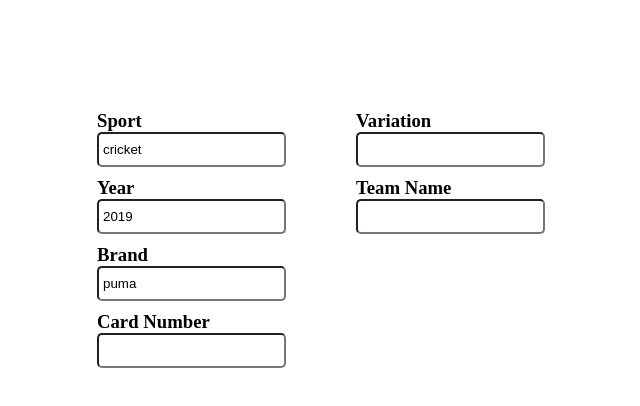
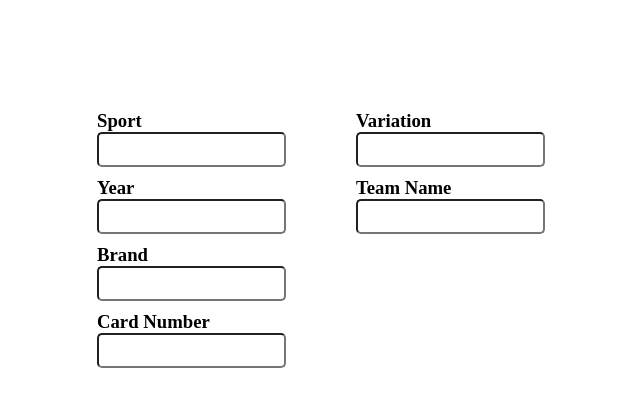
Before and after one commit to shaheen2013/tcdb-form, a plain HTML site: page index.html in a window 1280 px wide. Shown: the whole page, without its empty margins (319-959 px from the left). Drawn offline with Linux system fonts and the light colour scheme.

Commit message:
ui updated

```diff
--- a/index.html
+++ b/index.html
@@ -13,19 +13,19 @@
           <div>
             <div class="input-parent">
               <h3>Sport</h3>
-              <input type="text" name="sport" id="sport" value="cricket" />
+              <input type="text" name="sport" id="sport" />
               <!-- Filtered Data Showing Section -->
               <!-- <div id="sportFilteredData" class="filteredDataContainer"></div> -->
             </div>
 
             <div class="input-parent">
               <h3>Year</h3>
-              <input type="number" name="year" id="year" value="2019" />
+              <input type="number" name="year" id="year" />
             </div>
 
             <div class="input-parent">
               <h3>Brand</h3>
-              <input type="text" name="brand" id="brand" value="puma" />
+              <input type="text" name="brand" id="brand" />
             </div>
             <div class="input-parent">
               <h3>Card Number</h3>
```
